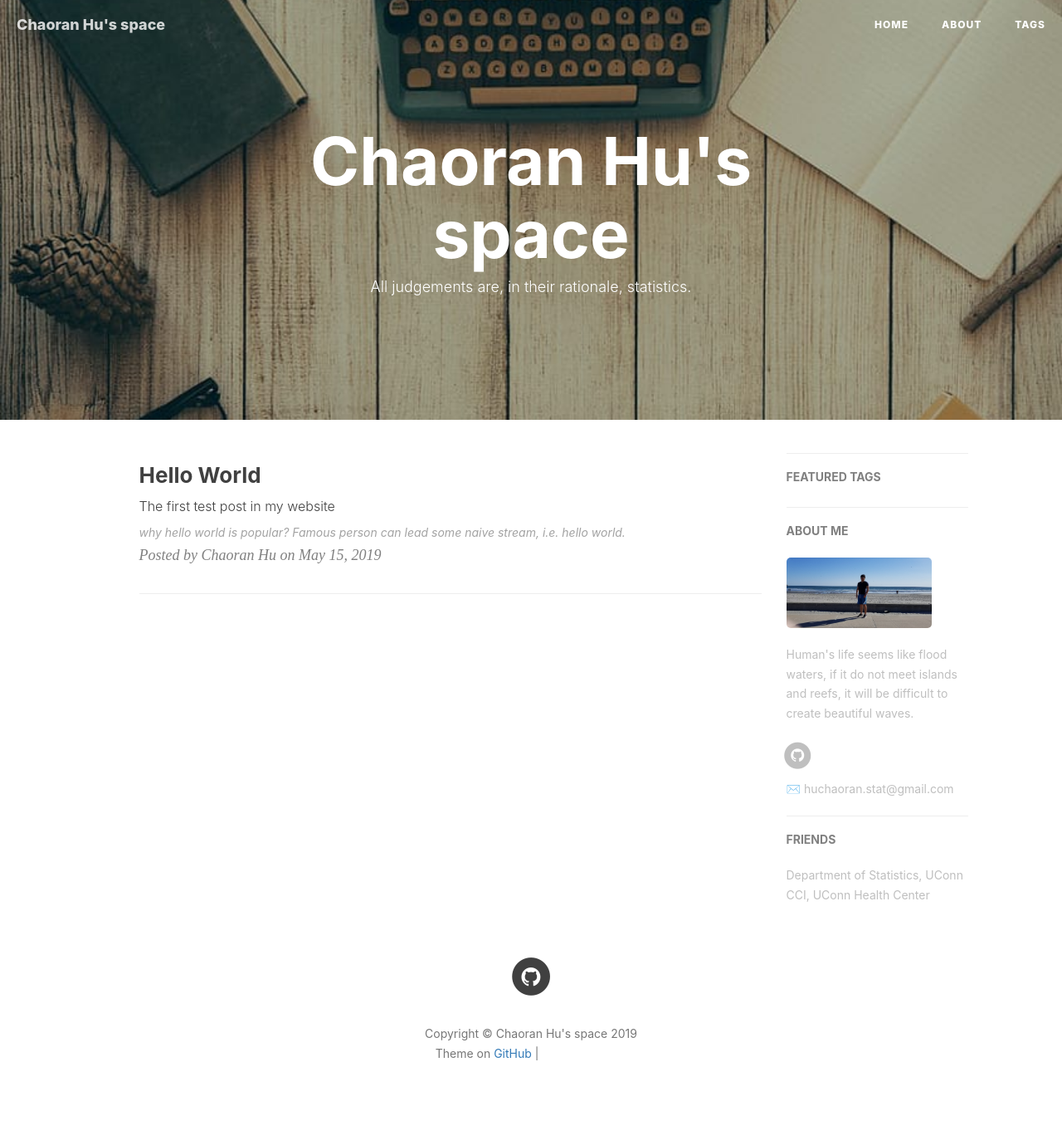
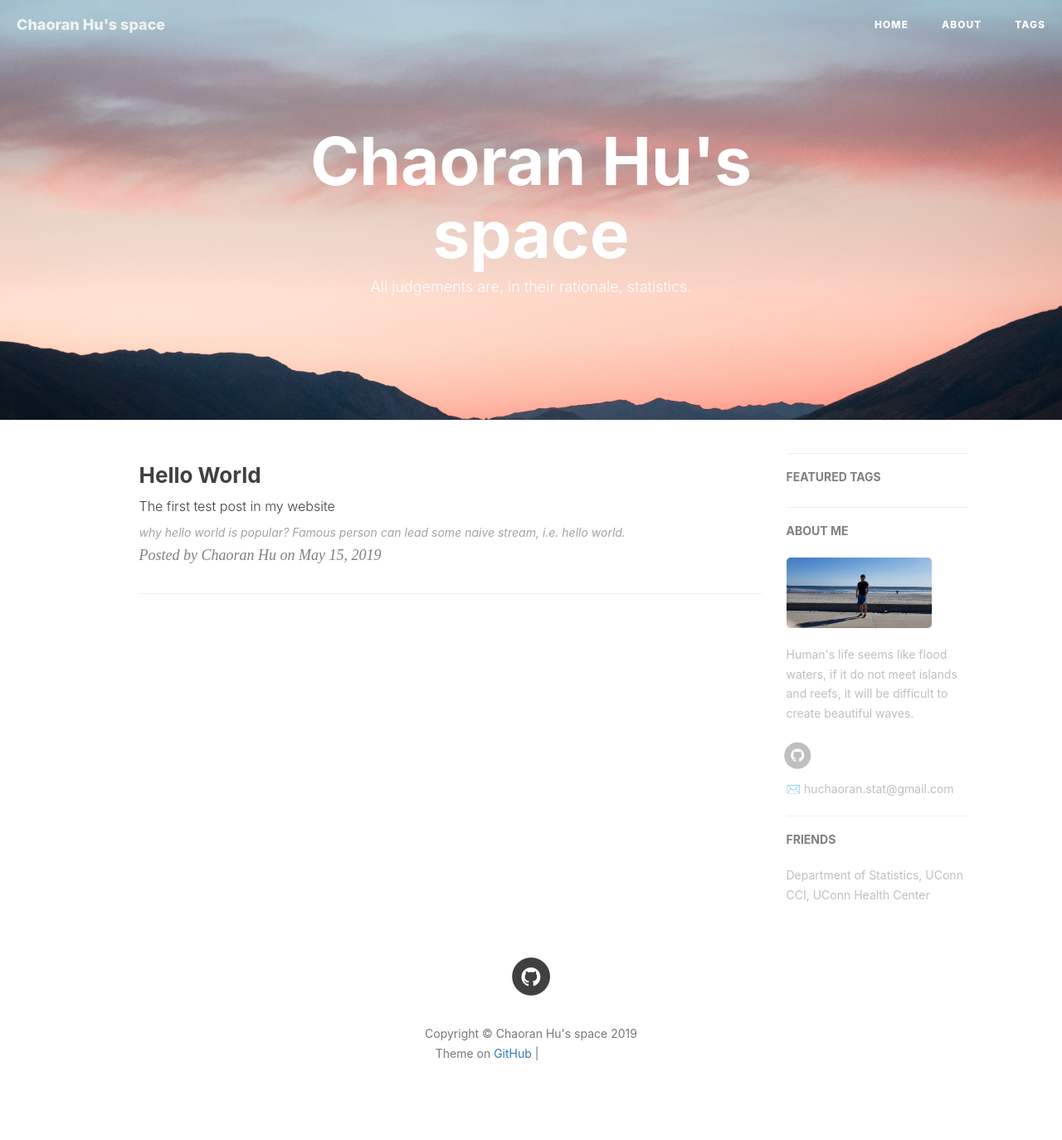
Before and after one commit to ChaoranHu/ChaoranHu.github.io, a Jekyll site: the page built from index.html, in a window 1280 px wide. Shown: the whole page at 83% size. Built offline with Jekyll 4.4.1, drawn with Linux system fonts in a browser that asks for light colours; nearby versions of some CDN libraries; the list of posts is cut into pages by our own code; comment, search, counter and statistics services are not loaded; grey boxes are pictures that could not be loaded.

Commit message:
Update _config.yml

```diff
--- a/_config.yml
+++ b/_config.yml
@@ -1,7 +1,7 @@
 # Site settings
 title: Chaoran Hu's space
 SEOTitle: Chaoran's blog
-header-img: img/post-bg-desk.jpg
+header-img: img/background-beach-clouds.jpg
 email: huchaoran.stat@gmail.com
 description: "All judgements are, in their rationale, statistics."
 keyword: "Chaoran, Hu, Statistics"
```
